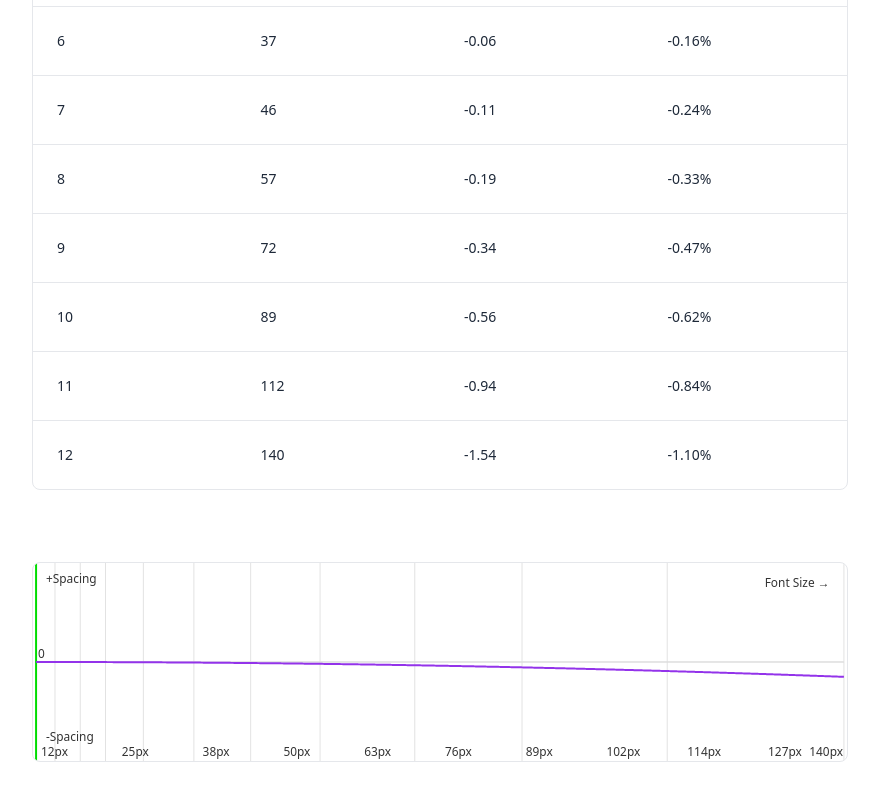
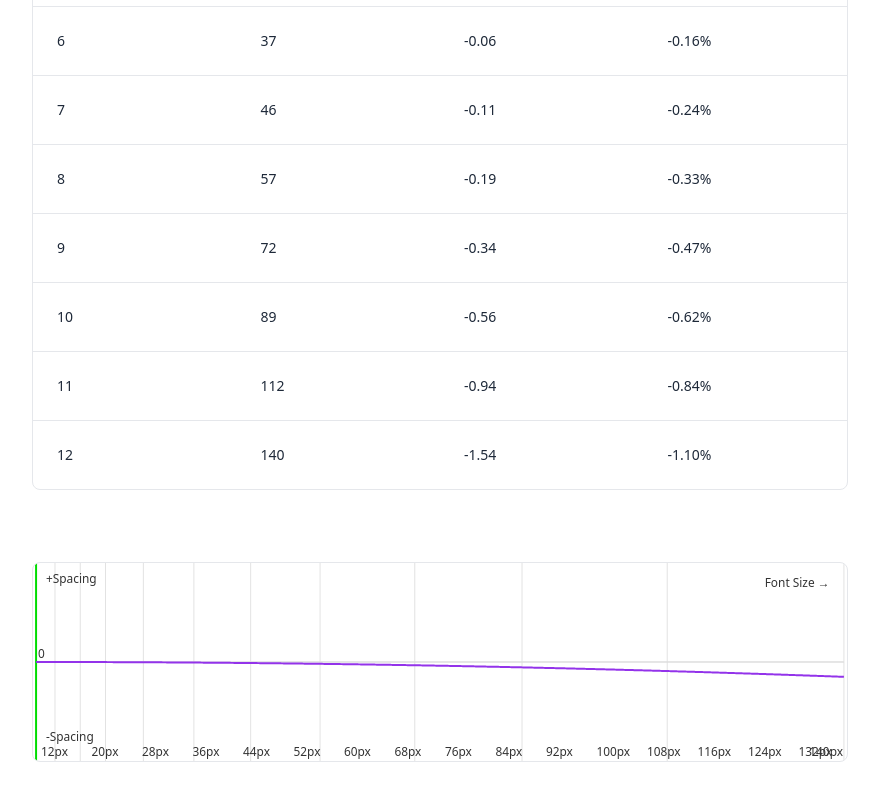
Before and after one commit to form-d/typecontrol-app, a Next.js app: page / in a window 1280 px wide. Shown: the part 1849-2649 px from the top of the page, without its empty margins (392-1271 px from the left). Built offline with nearby package versions, Linux system fonts and the light colour scheme.

Commit message:
dynamic lables

```diff
--- a/components/main-ui/GraphCanvas.tsx
+++ b/components/main-ui/GraphCanvas.tsx
@@ -7,23 +7,24 @@ interface GraphCanvasProps {
   bezier: (diff: number) => number;
 }
 
-const HEIGHT = 200; // Fixed height in px
+const HEIGHT = 200; // Fixed SVG height
+const MIN_LABEL_GAP = 50; // Minimum gap between labels in px
+const MAX_STEPS = 20;
+const MIN_STEPS = 2;
 
 const GraphCanvas = ({ sizes, selectedSize, bezier }: GraphCanvasProps) => {
   const { t, settings } = useGlobalState();
   const containerRef = useRef<HTMLDivElement | null>(null);
   const [width, setWidth] = useState(0);
 
-  // Use ResizeObserver to track container width
+  // Responsive: Observe container width with ResizeObserver
   useEffect(() => {
     const elem = containerRef.current;
     if (!elem) return;
 
-    // Handler for ResizeObserver
     const handleResize = (entries: ResizeObserverEntry[]) => {
       for (let entry of entries) {
-        const newWidth = entry.contentRect.width;
-        setWidth(newWidth);
+        setWidth(entry.contentRect.width);
       }
     };
 
@@ -38,10 +39,16 @@ const GraphCanvas = ({ sizes, selectedSize, bezier }: GraphCanvasProps) => {
     };
   }, []);
 
-  // Fallback width if not yet measured
+  // Fallback for SSR or very fast initial render
   const effectiveWidth = width > 0 ? width : 400;
 
-  // Calculation logic (same as before)
+  // Dynamic steps calculation
+  const autoSteps = Math.max(
+    MIN_STEPS,
+    Math.min(MAX_STEPS, Math.floor(effectiveWidth / MIN_LABEL_GAP))
+  );
+
+  // Calculation logic
   const minSize = Math.min(...sizes);
   const maxSize = Math.max(...sizes);
   const sizeToX = (size: number) =>
@@ -55,6 +62,7 @@ const GraphCanvas = ({ sizes, selectedSize, bezier }: GraphCanvasProps) => {
   const maxAllowed = HEIGHT / 2;
   const scale = rawPeak > 0 ? maxAllowed / rawPeak : 1;
 
+  // Bezier path
   const step = 1;
   let pathD = `M 0 ${HEIGHT / 2}`;
   for (let px = 0; px <= effectiveWidth; px += step) {
@@ -65,9 +73,8 @@ const GraphCanvas = ({ sizes, selectedSize, bezier }: GraphCanvasProps) => {
     pathD += ` L ${px} ${y}`;
   }
 
-  const steps = 10;
-  const labelStep = (maxSize - minSize) / steps;
-  const pixelStep = effectiveWidth / steps;
+  const labelStep = (maxSize - minSize) / autoSteps;
+  const pixelStep = effectiveWidth / autoSteps;
 
   return (
     <div ref={containerRef} id="svgcanvas" className="w-full">
@@ -117,11 +124,11 @@ const GraphCanvas = ({ sizes, selectedSize, bezier }: GraphCanvasProps) => {
           strokeWidth={2}
         />
 
-        {/* X axis tick labels */}
-        {[...Array(steps + 1)].map((_, i) => {
+        {/* X axis tick labels (dynamic steps) */}
+        {[...Array(autoSteps + 1)].map((_, i) => {
           const size = Math.round(minSize + labelStep * i);
           let x = i * pixelStep + 5;
-          if (i === steps) x -= 40;
+          if (i === autoSteps) x -= 40;
           return (
             <text
               key={i}
```
